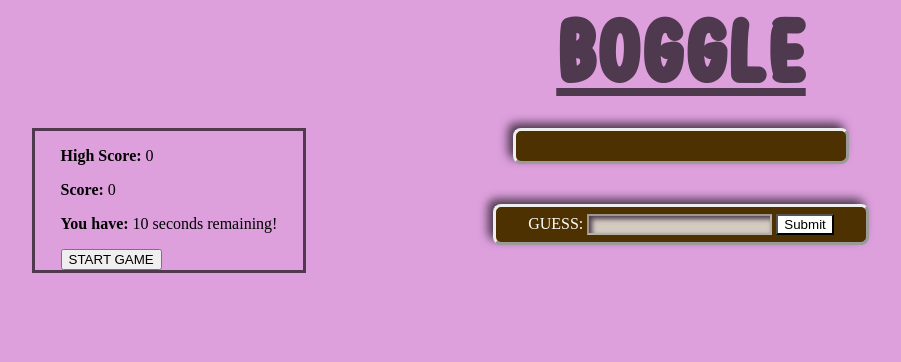
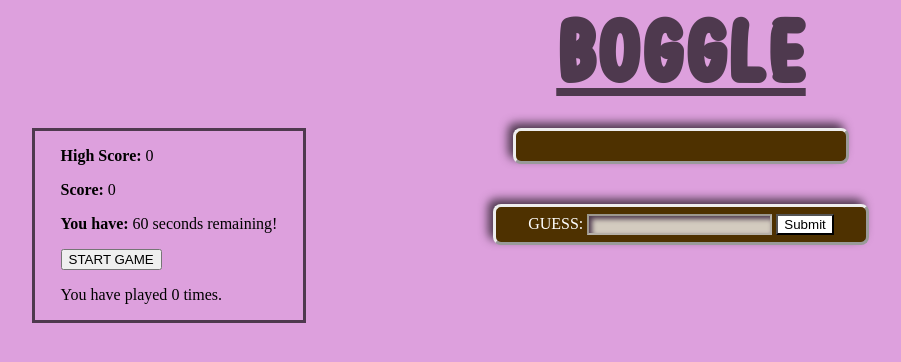
Before and after one commit to honlnm/25.5.17-Flask-Boggle-Exercise, a Flask app: template templates/base.html in a window 1280 px wide. Shown: the top 362 px of the page, without its empty margins (23-924 px from the left). Run offline with Flask 3, Linux system fonts and the light colour scheme; the template is opened without the code that fills it, so the values that code supplies are empty.

Commit message:
finished step 6

```diff
--- a/app.py
+++ b/app.py
@@ -24,9 +24,10 @@
 
 @app.route("/score", methods=["GET"])
 def store_score():
+    times_played = int(request.args['played']) +1
     score = request.args['score']
     high_score = session['high-score']
     if int(score) > int(high_score):
         session['high-score'] = int(score)
-        return jsonify({'score': score})
-    return jsonify({'score': session['high-score']})
+        return jsonify({'score': score, 'played': times_played})
+    return jsonify({'score': session['high-score'], 'played': times_played})
--- a/static/boggle.js
+++ b/static/boggle.js
@@ -1,39 +1,15 @@
 $('input').attr('disabled', 'disabled');
 
 //starting values:
-$('#timer').text(10)
+$('#timer').text(60)
 $('#score').text(0)
 $('#high-score').text(0)
+$('#played').text(0)
 
 //msg------------------
-$('#guess_form').submit(function (evt) {
+$('#guess_form').submit(async function (evt) {
+    evt.preventDefault();
     const $guess = $('#guess_input_box').val();
-    $.ajax({
-        type: "GET",
-        url: '/check-word',
-        data: { currentGuess: $guess },
-        success: getResponse()
-    });
-    $('#guess_input_box').val("")
-    evt.preventDefault();
-});
-
-function addMsg() {
-    const msg = $("<p id='temp_msg'></p>")
-    $('#msg').append(msg)
-}
-
-function rmvMsg() {
-    setTimeout(function () {
-        $('#temp_msg').remove()
-    },
-        3000
-    )
-}
-
-//show message based on server response
-async function getResponse() {
-    const $guess = $('#guess_input_box').val()
     const resp = await axios.get('/check-word', { params: { currentGuess: $guess } });
     if (resp.data.result === "not-on-board") {
         addMsg()
@@ -51,6 +27,20 @@
         let newScore = parseInt($("#score").text()) + $guess.length;
         $('#score').text(newScore)
     }
+    $('#guess_input_box').val("")
+});
+
+function addMsg() {
+    const msg = $("<p id='temp_msg'></p>")
+    $('#msg').append(msg)
+}
+
+function rmvMsg() {
+    setTimeout(function () {
+        $('#temp_msg').remove()
+    },
+        3000
+    )
 }
 
 //Timer----------------
@@ -65,25 +55,20 @@
     timesRun = 0;
     let timerStart = setInterval(async function () {
         timesRun += 1;
-        if (timesRun === 10) {
+        if (timesRun === 60) {
             clearInterval(timerStart);
             $('#start').removeAttr('disabled');
             $('input').attr('disabled', 'disabled');
             //score-------------------
-            debugger
-            const game_score = $('#score').text()
-            const resp = await axios.get("/score", { params: { score: game_score } })
-            if (parseInt(resp.data.score) <= parseInt(game_score)) {
+            const $game_score = $('#score').text()
+            let $played = $('#played').text()
+            const resp = await axios.get("/score", { params: { score: $game_score, played: $played } })
+            $('#played').text(resp.data.played)
+            if (parseInt(resp.data.score) <= parseInt($game_score)) {
                 addMsg()
-                $('temp_msg').text(`New Record: ${game_score}`)
-                $('#high-score').text(game_score)
+                $('temp_msg').text(`New Record: ${$game_score}`)
+                $('#high-score').text($game_score)
             }
-            // $.ajax({
-            // type: "GET",
-            // url: '/score',
-            // data: { score: game_score },
-            // success: resp
-            // });
         }
         timer()
     }, 1000);
@@ -94,6 +79,6 @@
     $('input').removeAttr('disabled');
     $('#start').attr('disabled', 'disabled');
     $('#score').text(0)
-    totalSeconds = 10;
+    totalSeconds = 60;
     timerRundown()
 })
--- a/templates/base.html
+++ b/templates/base.html
@@ -11,18 +11,20 @@
 <body>
     <h1>BOGGLE</h1>
     <aside id="game-data">
-        <div id="msg">
-        </div>
         <div id="high-score-wrapper">
             <p><b>High Score:</b> <span id="high-score"></span></p>
         </div>
         <div id="score-wrapper">
             <p><b>Score:</b> <span id="score"></span></p>
         </div>
-        <div id="timer_wrapper">
+        <div id="timer-wrapper">
             <p><b>You have:</b> <span id="timer"></span> seconds remaining!</p>
             <button id="start">START GAME</button>
         </div>
+        <div id="played-wrapper">
+            <p>You have played <span id="played"></span> times.</p>
+        </div>
+        <div id="msg"></div>
     </aside>
     <section id="game">
         <div id="gameboard">
```
